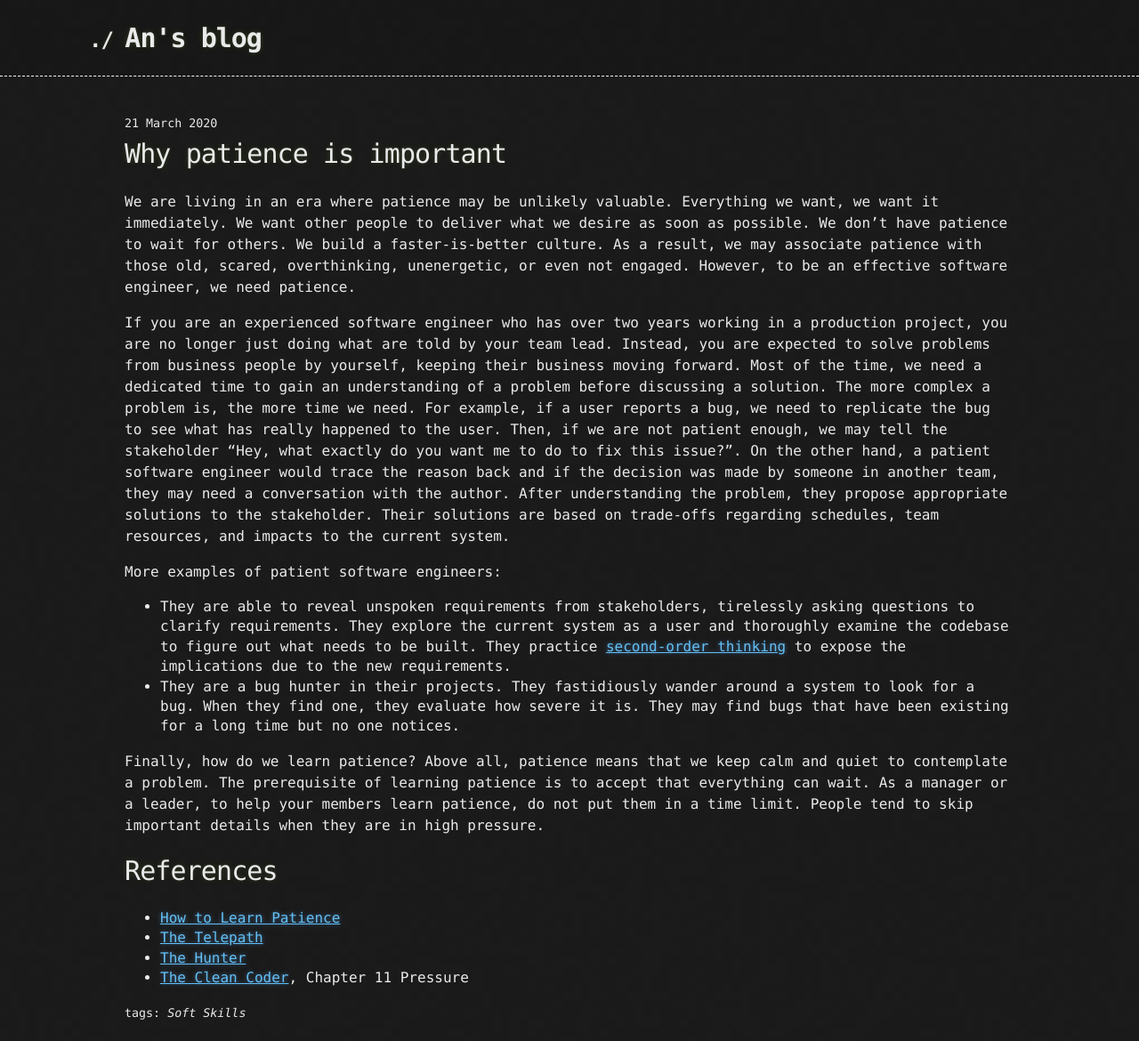
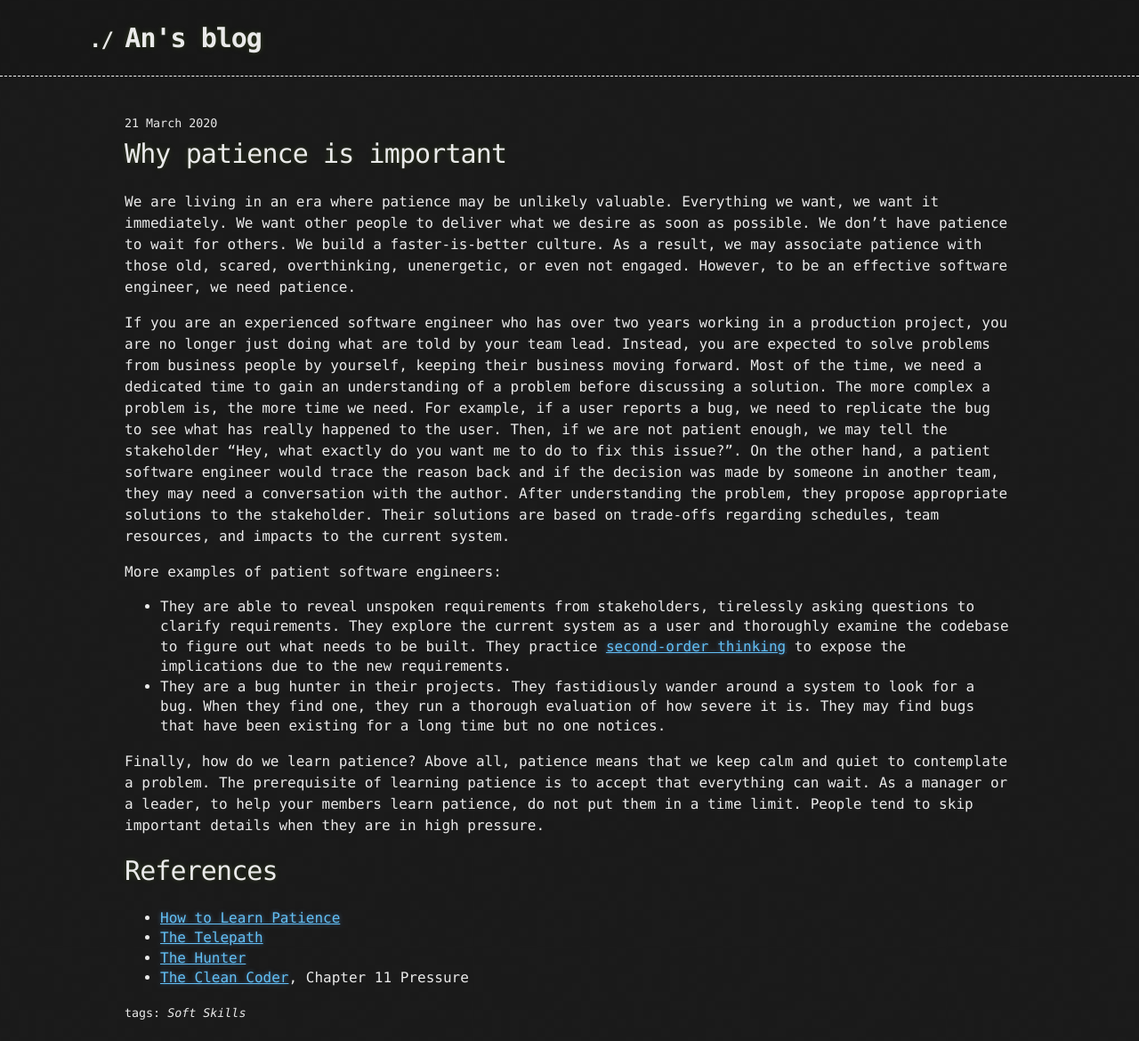
Before and after one commit to anlnt/anlnt.github.io, a Jekyll site: the page built from _posts/2020-03-21-why-patience-is-important.markdown, in a window 1280 px wide. Shown: the whole page at 89% size. Built offline with Jekyll 4.4.1, drawn with Linux system fonts in a browser that asks for light colours.

Commit message:
Update 2020-03-21-why-patience-is-important.markdown

```diff
--- a/_posts/2020-03-21-why-patience-is-important.markdown
+++ b/_posts/2020-03-21-why-patience-is-important.markdown
@@ -10,7 +10,7 @@ If you are an experienced software engineer who has over two years working in a
 
 More examples of patient software engineers:
 - They are able to reveal unspoken requirements from stakeholders, tirelessly asking questions to clarify requirements. They explore the current system as a user and thoroughly examine the codebase to figure out what needs to be built. They practice [second-order thinking](https://medium.com/@noahmp/second-order-thinking-3fc2a224b131) to expose the implications due to the new requirements.
-- They are a bug hunter in their projects. They fastidiously wander around a system to look for a bug. When they find one, they evaluate how severe it is. They may find bugs that have been existing for a long time but no one notices.
+- They are a bug hunter in their projects. They fastidiously wander around a system to look for a bug. When they find one, they run a thorough evaluation of how severe it is. They may find bugs that have been existing for a long time but no one notices.
 
 Finally, how do we learn patience? Above all, patience means that we keep calm and quiet to contemplate a problem. The prerequisite of learning patience is to accept that everything can wait. As a manager or a leader, to help your members learn patience, do not put them in a time limit. People tend to skip important details when they are in high pressure.
 
```
